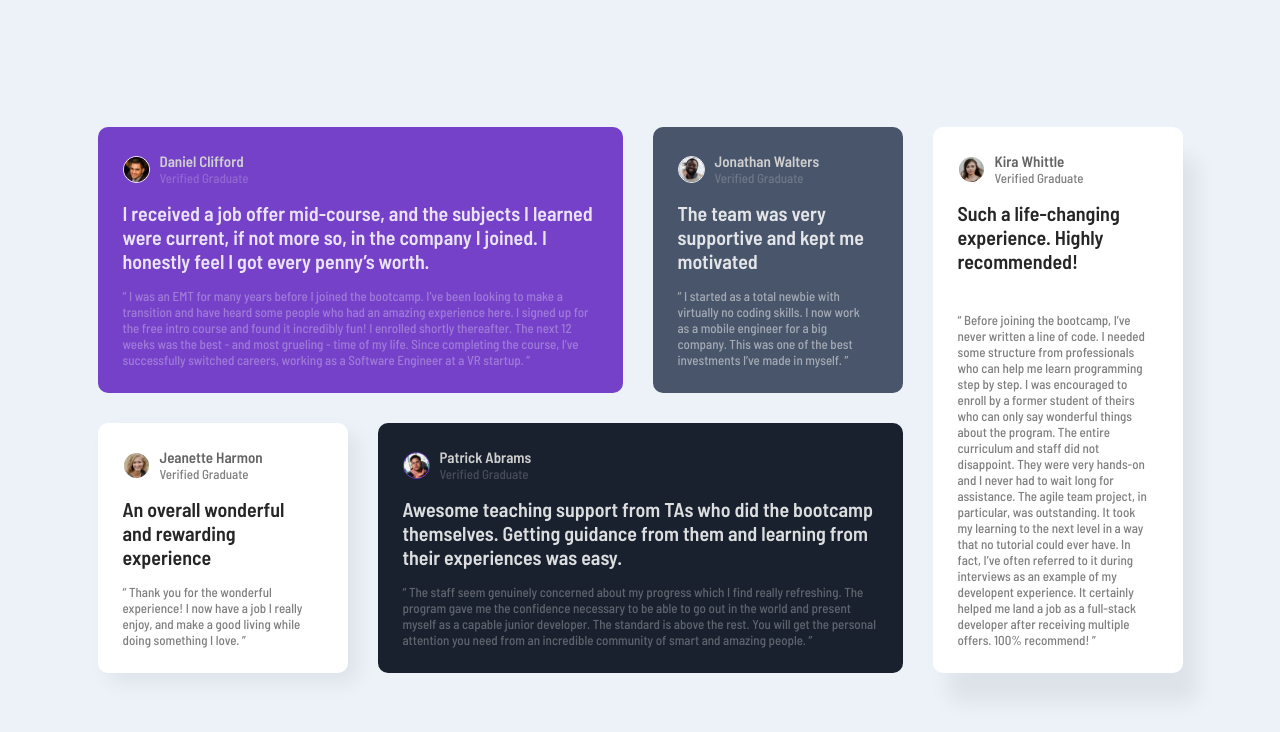
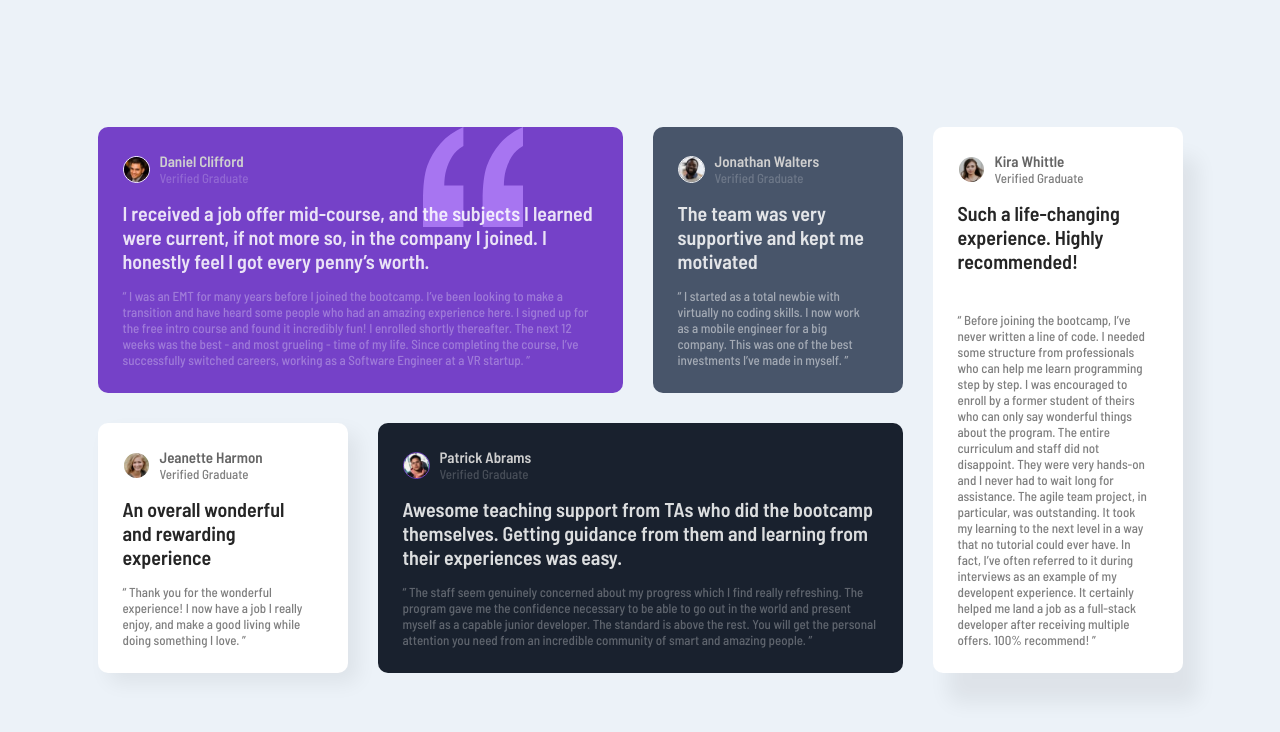
Before and after one commit to mohamed-fm/Testimonials-grid-section, a plain HTML site: page index.html in a window 1280 px wide. Drawn offline with Linux system fonts and the light colour scheme.

Commit message:
Add files via upload

```diff
--- a/css/master.css
+++ b/css/master.css
@@ -27,14 +27,14 @@ body{
     align-items: center;
     justify-content: center;
 }
+.amazing-momo{
+    display: none;
+}
 .contenar{
     display: flex;
     flex-direction: column;
     gap: 30px 0px;
 
-}
-.amazing-momo{
-    display: none;
 }
 
 .contenar .card1-2-pearent{
@@ -49,6 +49,18 @@ body{
     padding: 25px;
    background-color: var(--Moderate-violet);
    border-radius: 10px;
+   position: relative;
+}
+
+.contenar .card1 .top-section .momo{
+    border: none;
+    width: 100px;
+    height: 100px;
+  position: absolute;
+  border-radius: 0px;
+  right: 100px;
+  top: 0px;
+  z-index: 0;
 }
 
 .contenar .card1 .top-section{
@@ -56,6 +68,7 @@ body{
     gap: 10px;
     align-items: center;
     margin-bottom:15px ;
+    z-index: 2;
 }
 .top-section h2{
    font-size: 15px;
@@ -71,11 +84,15 @@ body{
     border: 1px solid var(--White);
     border-radius: 50%;
 }
+.contenar .card1-2-pearent .card1 .description h1{
+    z-index: 2;
+}
 .description h1{
 font-size: 20px;
 margin-bottom: 15px;
 color: var(--White);
 opacity: 85%;
+
 }
 .description p{
     color: var(--White);
@@ -124,7 +141,7 @@ opacity: 85%;
 }
 .contenar .card3 .top-section h2 ,.contenar-card5 .card5 h2{
     color: black;
-    opacity:60%;
+    opacity: 60%;
 
 }
 .contenar .card3 .top-section P ,.card5 p {
@@ -193,6 +210,9 @@ opacity: 85%;
     box-shadow:10px 10px 20px #00000010 ;
 }
 @media screen and (max-width:600px) {
+    .contenar .card1 .top-section .momo{
+        right: 21px;
+    }
     br{
         display: none;
     }
--- a/index.html
+++ b/index.html
@@ -31,6 +31,7 @@
         <h2>Daniel Clifford</h2>
         <p>Verified Graduate</p>
       </div>
+      <img class="momo" src="images/bg-pattern-quotation.svg" alt="momo">
       </div>
       <!--end top section-->
       <!--start main section-->
```
